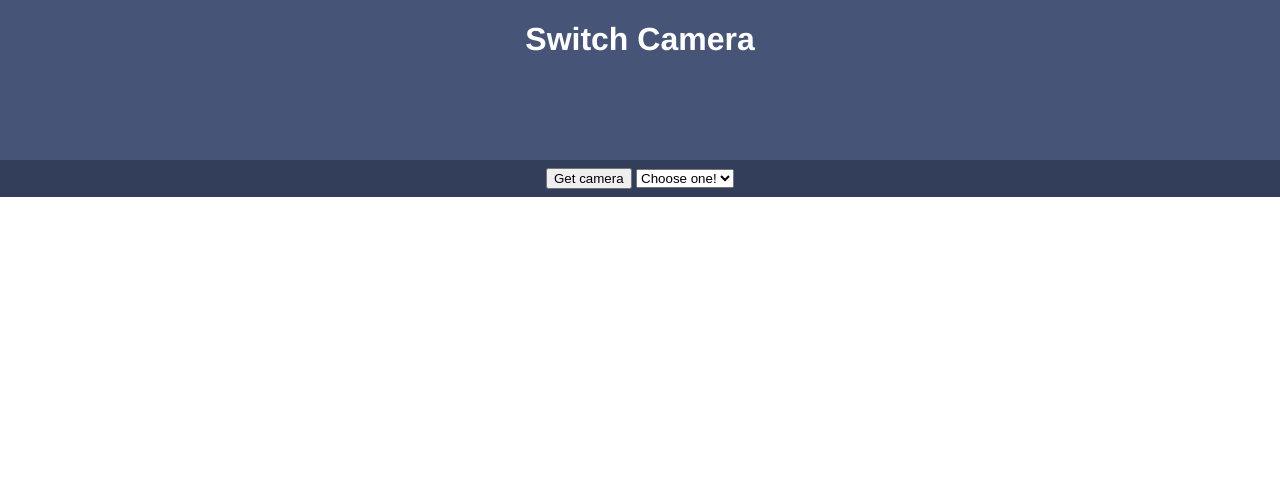
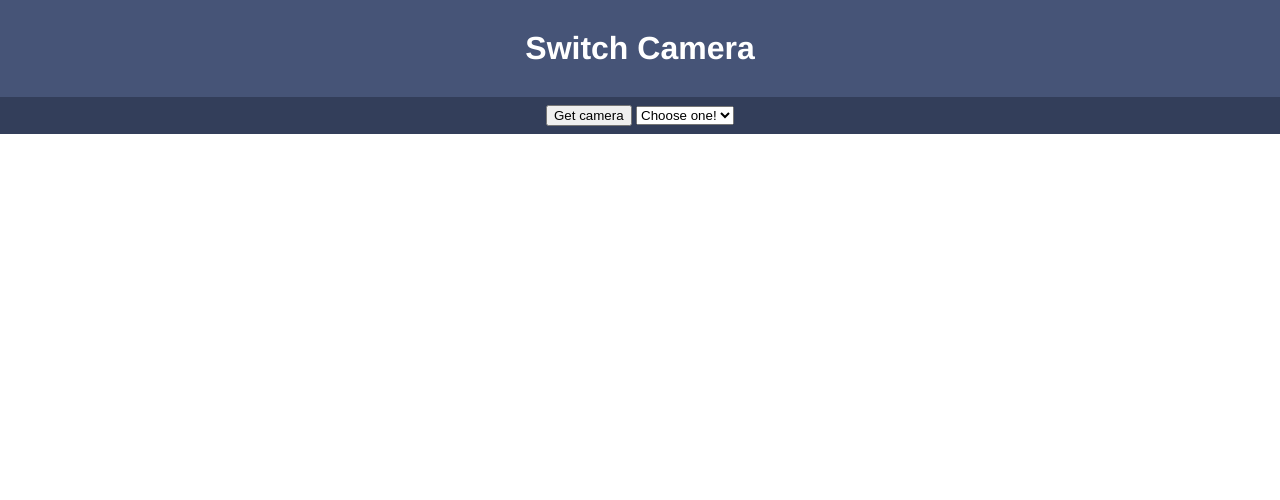
Before and after one commit to iamdooh81/camera, a plain HTML site: page index.html in a window 1280 px wide. Drawn offline with Linux system fonts and the light colour scheme.

Commit message:
switch camera

```diff
--- a/css/main.css
+++ b/css/main.css
@@ -11,8 +11,6 @@ html {
 body {
   font-family: Helvetica, Arial, sans-serif;
   min-height: 100%;
-  display: grid;
-  grid-template-rows: 1fr auto;
 }
 
 header {
@@ -20,6 +18,12 @@ header {
   color: #fff;
   text-align: center;
 }
+
+header h1  {
+  margin: 0;
+  padding: 30px 0;
+}
+
 main {
   background: #ffffff;
   min-height: 80vh;
```
